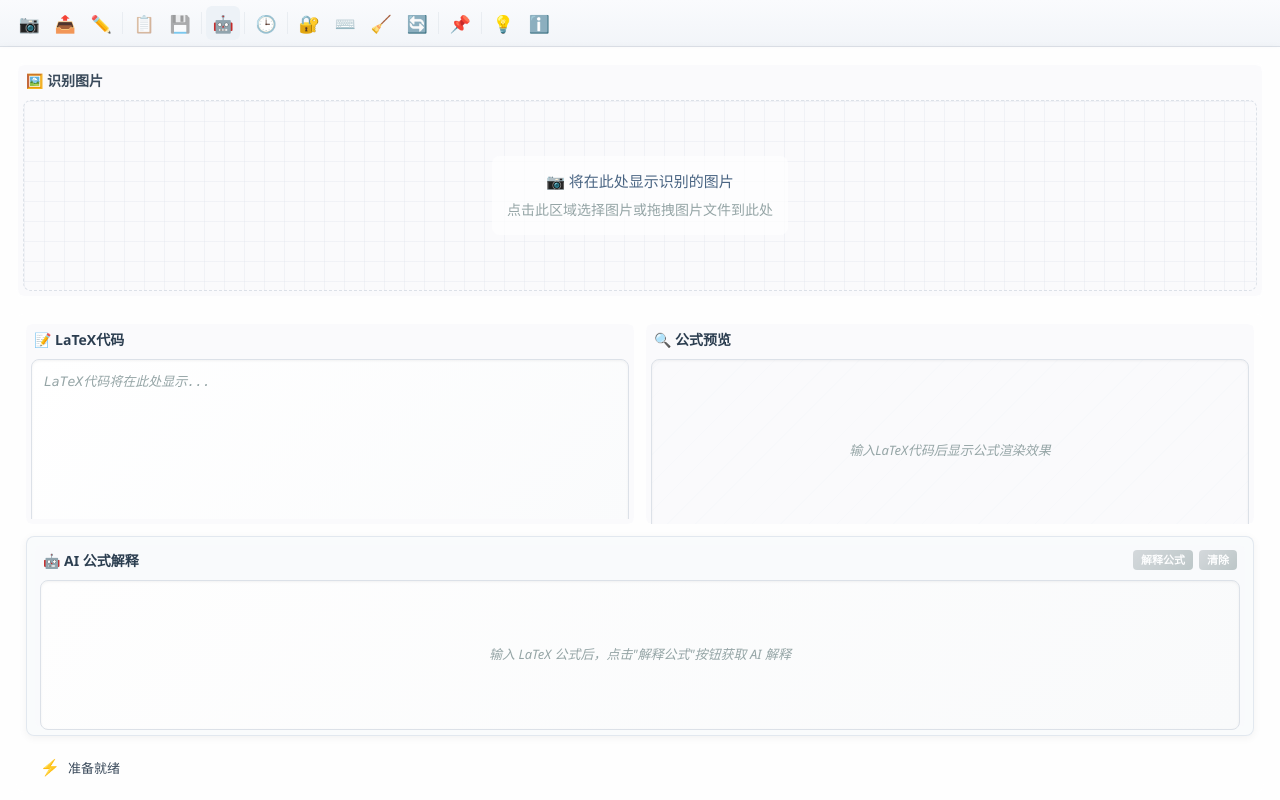
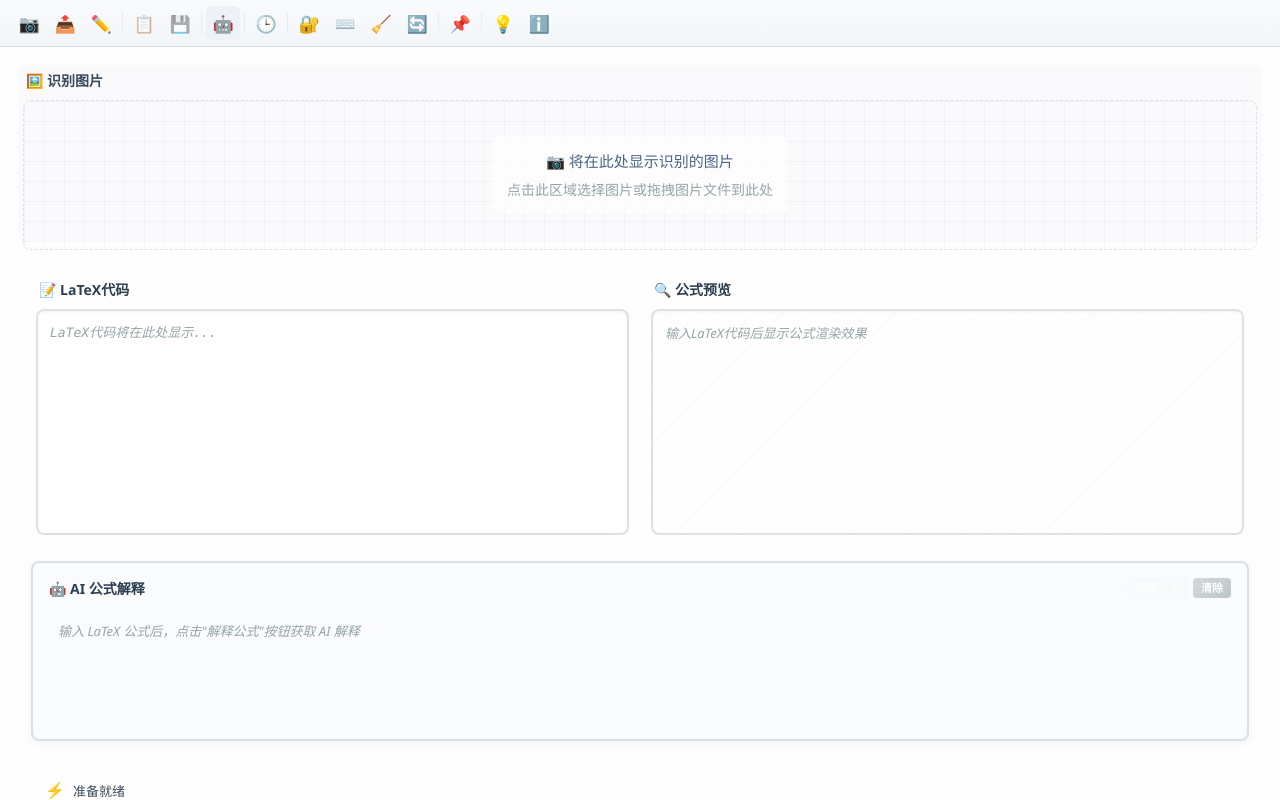
Before and after one commit to Louaq/TexStudio, a React (Create React App) app: page / in a window 1280 px wide. Built offline with nearby package versions, Linux system fonts and the light colour scheme; no server answers.

Commit message:
feat: 修改程序界面的布局

```diff
--- a/package.json
+++ b/package.json
@@ -1,6 +1,6 @@
 {
   "name": "latex-ocr-electron",
-  "version": "4.2.3",
+  "version": "4.2.4",
   "description": "TexStudio OCR",
   "author": "TexStudio",
   "main": "dist/electron/electron/main.js",
--- a/src/App.tsx
+++ b/src/App.tsx
@@ -87,23 +87,23 @@ const TopSection = styled.div`
 const BottomSection = styled.div`
   display: flex;
   flex-direction: column;
-  gap: 12px;
-  /* 移除底部按钮后，减少高度 */
-  min-height: 450px;
-  max-height: 500px;
+  gap: 20px; /* 进一步增加组件之间的间距 */
+  /* 调整高度以容纳所有组件 */
+  min-height: 540px;
+  max-height: 600px;
   height: auto;
   /* 确保不会覆盖图片区域的虚线 */
   z-index: 1;
   background-color: rgba(255, 255, 255, 0.6);
   border-radius: 8px;
-  padding: 10px 10px 6px 10px;
+  padding: 15px 15px 15px 15px; /* 增加内边距 */
 `;
 
 const PreviewAndEditorContainer = styled.div`
   display: flex;
   gap: 12px;
-  height: 200px; /* 减少高度，为AI解释区域腾出空间 */
-  margin-bottom: 0;
+  height: 245px; /* 进一步增加高度以确保边框完全可见 */
+  margin-bottom: 22px; /* 增加底部间距，确保边框完全可见 */
 
   @media (max-width: 1024px) {
     flex-direction: column;
@@ -117,24 +117,25 @@ const PreviewAndEditorContainer = styled.div`
 
   /* 在大屏幕上自适应调整高度 */
   @media (min-height: 900px) {
-    height: 220px;
+    height: 245px;
   }
 
   /* 在更大屏幕上进一步调整高度 */
   @media (min-height: 1080px) {
-    height: 240px;
+    height: 245px;
   }
 `;
 
 const EditorWrapper = styled.div`
   flex: 1;
   min-width: 0;
-  height: 200px;
-  overflow: hidden;
+  height: 240px;
+  overflow: visible; /* 修改为visible，确保边框可见 */
   position: relative;
+  padding-bottom: 2px; /* 添加底部内边距 */
 
   @media (min-height: 900px) {
-    height: 220px;
+    height: 240px;
   }
 
   @media (min-height: 1080px) {
@@ -145,12 +146,13 @@ const EditorWrapper = styled.div`
 const PreviewWrapper = styled.div`
   flex: 1;
   min-width: 0;
-  height: 200px;
-  overflow: hidden;
+  height: 240px;
+  overflow: visible; /* 修改为visible，确保边框可见 */
   position: relative;
+  padding-bottom: 2px; /* 添加底部内边距 */
 
   @media (min-height: 900px) {
-    height: 220px;
+    height: 240px;
   }
 
   @media (min-height: 1080px) {
@@ -162,27 +164,29 @@ const PreviewWrapper = styled.div`
 const ExplanationSection = styled.div`
   display: flex;
   flex-direction: column;
-  height: 200px; /* 稍微减少高度以适应更紧凑的窗口 */
+  height: 180px; /* 保持适中的高度 */
   background-color: rgba(248, 250, 252, 0.8);
   border-radius: 8px;
   padding: 8px;
-  border: 1px solid rgba(203, 213, 225, 0.5);
+  border: 2px solid rgba(203, 213, 225, 0.7); /* 增加边框宽度和对比度 */
   box-shadow: 0 2px 8px rgba(0, 0, 0, 0.05);
+  margin-top: 5px; /* 减少顶部间距，因为我们已经增加了PreviewAndEditorContainer的底部间距 */
+  margin-bottom: 10px; /* 增加底部间距，避免与状态栏重叠 */
 
   @media (min-height: 900px) {
-    height: 220px;
+    height: 190px;
   }
 
   @media (min-height: 1080px) {
-    height: 240px;
+    height: 200px;
   }
 `;
 
 
 
-// 修改StatusBarWrapper样式，减少边距
+// 修改StatusBarWrapper样式
 const StatusBarWrapper = styled.div`
-  margin: 0;
+  margin: 0; /* 移除顶部间距，因为ExplanationSection已经有底部间距 */
   position: relative;
   z-index: 10; /* 确保状态栏位于较高层级 */
   flex-shrink: 0; /* 防止被压缩 */
--- a/src/components/FormulaExplanation.tsx
+++ b/src/components/FormulaExplanation.tsx
@@ -12,7 +12,6 @@ const Container = styled.div`
   flex-direction: column;
   height: 100%;
   position: relative;
-  background-color: rgba(250, 250, 252, 0.7);
   border-radius: 6px;
   padding: 5px;
 `;
@@ -21,10 +20,10 @@ const Header = styled.div`
   display: flex;
   align-items: center;
   justify-content: space-between;
-  margin-bottom: 10px;
+  margin-bottom: 6px;
   padding: 0 3px 0 0;
-  height: 20px;
-  min-height: 20px;
+  height: 24px;
+  min-height: 24px;
 `;
 
 const ButtonGroup = styled.div`
@@ -53,10 +52,6 @@ const ExplainButton = styled.button<{ disabled: boolean }>`
   height: 20px;
   cursor: ${props => props.disabled ? 'not-allowed' : 'pointer'};
   transition: all 0.3s ease;
-  background: ${props => props.disabled
-    ? 'linear-gradient(135deg, #bdc3c7 0%, #95a5a6 100%)'
-    : 'linear-gradient(135deg, #3498db 0%, #2980b9 100%)'
-  };
   color: white;
   opacity: ${props => props.disabled ? 0.6 : 1};
   line-height: 1;
@@ -110,16 +105,13 @@ const ContentArea = styled.div`
   flex: 1;
   padding: 12px;
   min-height: 150px;
-  height: auto; /* 改为自动高度，让它充分利用父容器的空间 */
-  border: 1px solid #dce1e8;
+  max-height: calc(100% - 30px); /* 确保不超出父容器高度，减去头部高度 */
+  height: auto; /* 自动高度，让它充分利用父容器的空间 */
   border-radius: 8px;
-  background: linear-gradient(135deg, #fefefe 0%, #f9fafb 100%);
   overflow-y: auto;
   box-sizing: border-box;
   position: relative;
-  box-shadow: inset 0 1px 3px rgba(0, 0, 0, 0.05);
-
-  /* 由于现在是独立布局，移除固定高度的媒体查询 */
+  margin-top: 4px; /* 增加与头部的间距 */
 
   &::-webkit-scrollbar {
     width: 6px;
@@ -146,8 +138,6 @@ const PlaceholderText = styled.div`
   font-size: 13px;
   text-align: center;
   display: flex;
-  align-items: center;
-  justify-content: center;
   height: 100%;
   line-height: 1.5;
 `;
--- a/src/components/FormulaPreview.tsx
+++ b/src/components/FormulaPreview.tsx
@@ -8,9 +8,9 @@ const Container = styled.div`
   flex-direction: column;
   height: 100%;
   position: relative;
-  background-color: rgba(250, 250, 252, 0.7);
   border-radius: 6px;
-  padding: 5px;
+  padding: 5px 5px 7px 5px; /* 增加底部内边距 */
+  overflow: visible; /* 确保内容不被裁剪 */
 `;
 
 const Label = styled.h3`
@@ -26,28 +26,27 @@ const Label = styled.h3`
 
 const PreviewArea = styled.div`
   padding: 12px;
-  min-height: 180px;
-  height: 180px; /* 固定高度 */
-  border: 1px solid #dce1e8;
+  min-height: 226px; /* 与LatexEditor保持一致 */
+  height: 226px; /* 与LatexEditor保持一致 */
+  border: 2px solid #dce1e8; /* 增加边框宽度使其更明显 */
   border-radius: 8px;
   background: linear-gradient(135deg, #fefefe 0%, #f9fafb 100%);
   display: flex;
-  align-items: center;
-  justify-content: center;
   overflow: auto;
   box-sizing: border-box;
   position: relative;
   box-shadow: inset 0 1px 3px rgba(0, 0, 0, 0.05);
+  margin-bottom: 2px; /* 添加底部边距 */
 
   /* 在不同大小的屏幕上调整高度 */
   @media (min-height: 900px) {
-    height: 200px;
-    min-height: 200px;
+    height: 226px;
+    min-height: 226px;
   }
 
   @media (min-height: 1080px) {
-    height: 220px;
-    min-height: 220px;
+    height: 226px;
+    min-height: 226px;
   }
 
   /* 添加淡色数学元素背景 */
--- a/src/components/LatexEditor.tsx
+++ b/src/components/LatexEditor.tsx
@@ -6,9 +6,9 @@ const Container = styled.div`
   flex-direction: column;
   height: 100%;
   position: relative;
-  background-color: rgba(250, 250, 252, 0.7);
   border-radius: 6px;
-  padding: 5px;
+  padding: 5px 5px 7px 5px; /* 增加底部内边距 */
+  overflow: visible; /* 确保内容不被裁剪 */
 `;
 
 const Label = styled.h3`
@@ -23,16 +23,12 @@ const Label = styled.h3`
 `;
 
 const TextArea = styled.textarea<{ readOnly: boolean }>`
-  height: 180px; /* 固定高度 */
-  min-height: 180px;
-  max-height: 180px;
+  height: 226px; /* 略微减少高度，为边框留出空间 */
+  min-height: 226px;
+  max-height: 226px;
   padding: 12px;
-  border: 1px solid #dce1e8;
+  border: 2px solid #dce1e8; /* 增加边框宽度使其更明显 */
   border-radius: 8px;
-  background: ${props => props.readOnly
-    ? 'linear-gradient(135deg, #f8f9fa 0%, #f5f7fa 100%)'
-    : 'linear-gradient(135deg, #ffffff 0%, #fafbfc 100%)'
-  };
   color: #2c3e50;
   font-family: "Cascadia Code", "Consolas", "Monaco", monospace;
   font-size: 13px;
@@ -44,18 +40,19 @@ const TextArea = styled.textarea<{ readOnly: boolean }>`
   overflow-y: auto;
   box-sizing: border-box;
   box-shadow: inset 0 1px 3px rgba(0, 0, 0, 0.05);
+  margin-bottom: 2px; /* 添加底部边距 */
 
   /* 在不同大小的屏幕上调整高度 */
   @media (min-height: 900px) {
-    height: 200px;
-    min-height: 200px;
-    max-height: 200px;
+    height: 226px;
+    min-height: 226px;
+    max-height: 226px;
   }
 
   @media (min-height: 1080px) {
-    height: 220px;
-    min-height: 220px;
-    max-height: 220px;
+    height: 226px;
+    min-height: 226px;
+    max-height: 226px;
   }
 
   &:focus {
@@ -131,7 +128,8 @@ const EditorContainer = styled.div`
   display: flex;
   flex-direction: column;
   height: 100%;
-  overflow: hidden; /* 防止超出容器 */
+  overflow: visible; /* 修改为visible，确保边框可见 */
+  margin-bottom: 2px; /* 添加底部边距 */
 `;
 
 interface LatexEditorProps {
--- a/src/index.tsx
+++ b/src/index.tsx
@@ -9,6 +9,11 @@ const GlobalStyle = createGlobalStyle`
     margin: 0;
     padding: 0;
     box-sizing: border-box;
+    /* 添加全局禁止文本选择 */
+    -webkit-user-select: none;
+    -moz-user-select: none;
+    -ms-user-select: none;
+    user-select: none;
   }
 
   body {
@@ -68,6 +73,16 @@ const GlobalStyle = createGlobalStyle`
     user-select: none;
   }
 
+  /* 对于需要可选择文本的元素（如输入框、文本区域）重新启用文本选择 */
+  input,
+  textarea,
+  [contenteditable="true"] {
+    -webkit-user-select: text;
+    -moz-user-select: text;
+    -ms-user-select: text;
+    user-select: text;
+  }
+
   /* 动画 */
   .fade-in {
     animation: fadeIn 0.3s ease-in-out;
```
Lines whose indentation alone changed are shown as unchanged.
